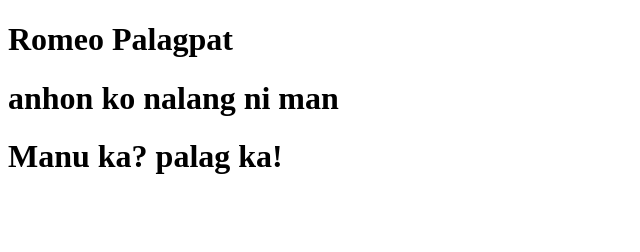
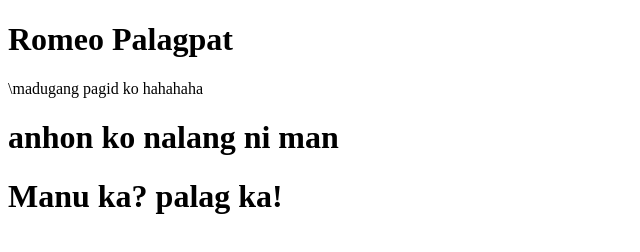
Before and after one commit to to1212e/rt.github.io, a plain HTML site: page index.html in a window 1280 px wide. Shown: the whole page, without its empty margins (0-640 px from the left). Drawn offline with Linux system fonts and the light colour scheme.

Commit message:
merging romeo to abadiano

```diff
--- a/index.html
+++ b/index.html
@@ -11,7 +11,7 @@
     <h1>Romeo Palagpat</h1>
 
     <!-- section for dashboard (romeo) -->
-
+<p>\madugang pagid ko hahahaha</p>
     <!-- section for about (Roselyn)-->
     <!-- ma ano kadi ya hahahha -->
 <h1>anhon ko nalang ni man</h1>
```
